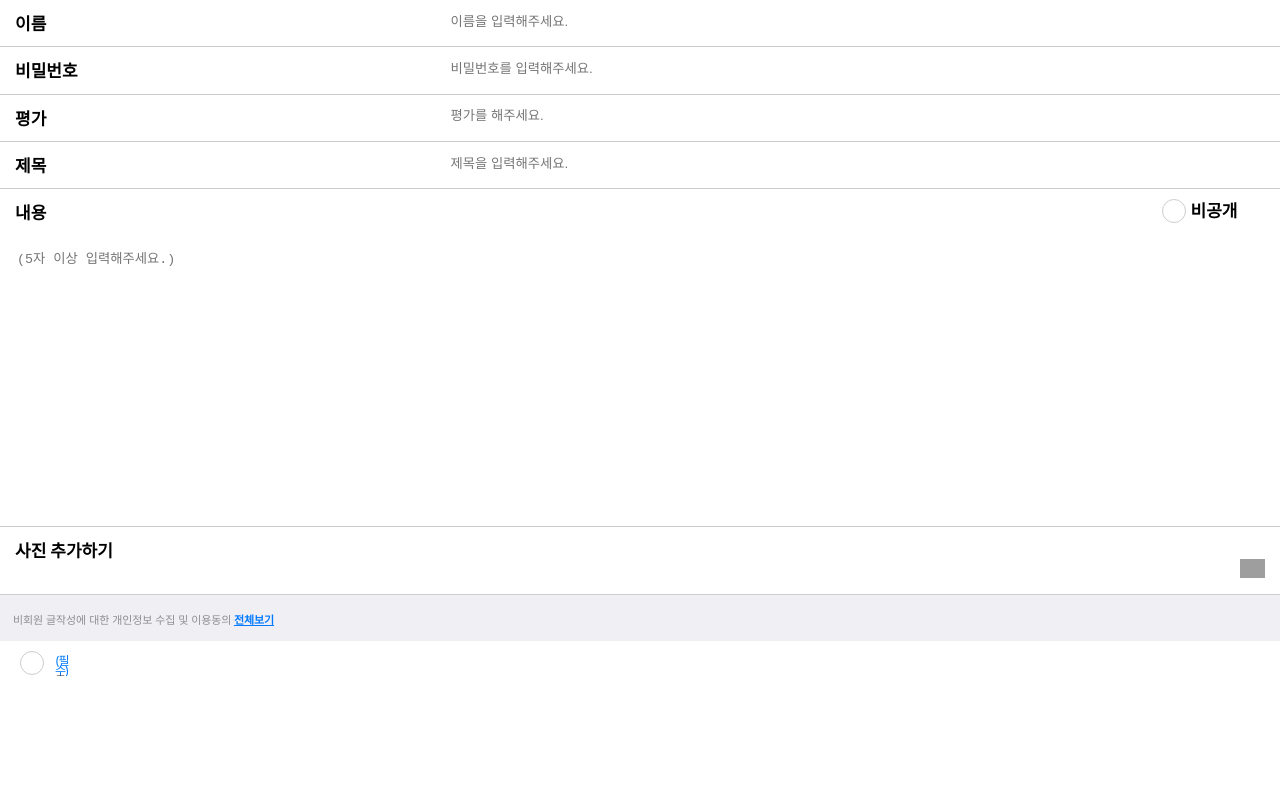
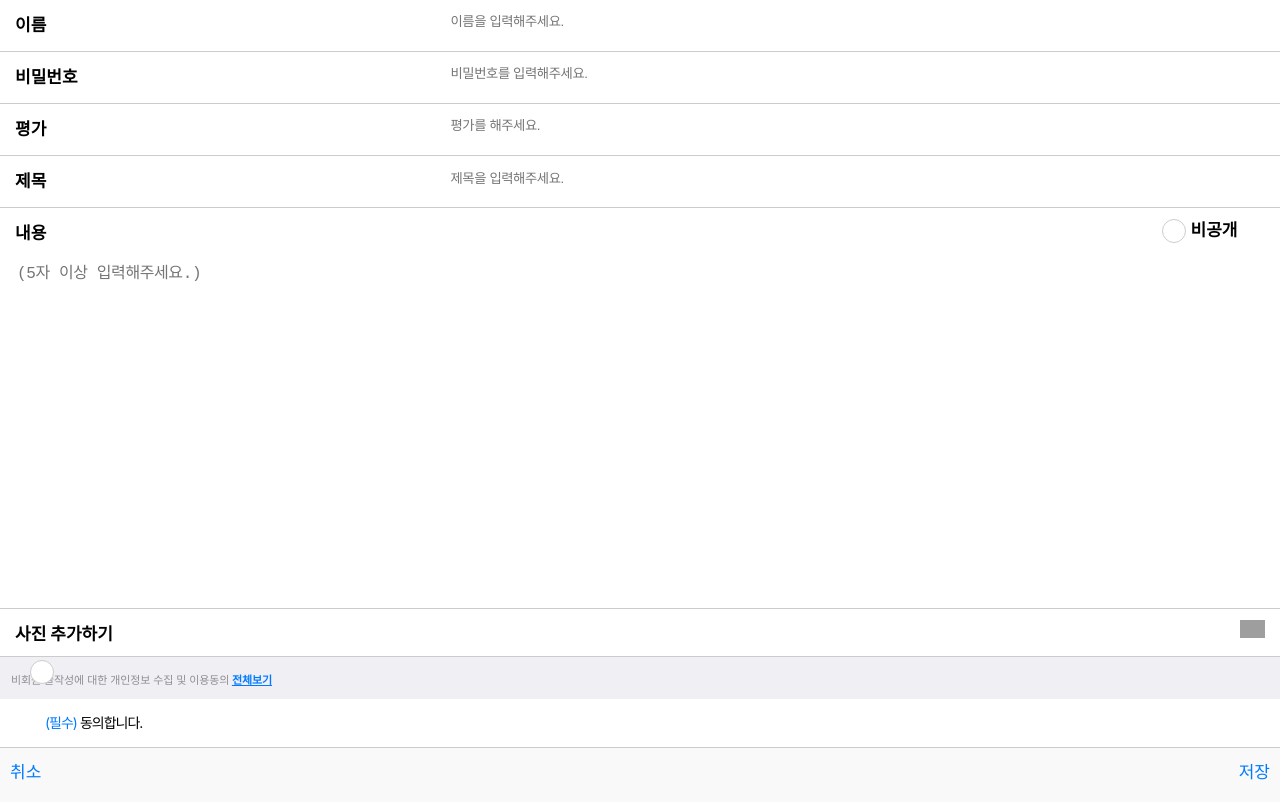
Before and after one commit to sejun3278/crunch_review_page, a React (Create React App) app: page / in a window 1280 px wide. Built offline with nearby package versions, Linux system fonts and the light colour scheme; grey boxes are pictures that could not be loaded.

Commit message:
'view_complete'

```diff
--- /dev/null
+++ b/src/Review_titles.json
@@ -0,0 +1,2 @@
+[
+]
--- a/src/WritePosts.css
+++ b/src/WritePosts.css
@@ -1,6 +1,7 @@
 .posts_div {
   display: grid;
-  grid-template-rows: 7% 7% 7% 7% 50% 10%;
+  grid-template-rows: 6.5% 6.5% 6.5% 6.5% 50% 6% 5%;
+  grid-auto-columns: 100%;
   font-size: 17px;
   font-family: SF Pro Text;
   overflow: auto;
@@ -8,8 +9,8 @@
 
 .posts_contents {
   display: grid;
-  grid-template-rows: 60%;
-  margin-top: -5px;
+  grid-template-rows: 45%;
+  margin-top: -4px;
   padding: 15px;
   border-bottom: solid 1px #ccc;
   font-weight: bold;
@@ -18,23 +19,25 @@
 .posts_input_border {
   text-align: right;
   width: 100%;
-  margin-top: -13px;
+  margin-top: -12px;
 }
 
 .posts_input_inside {
   border: none;
   width: 65%;
+  line-height: 1.29;
+  letter-spacing: -0.4px;
 }
 
 .contents_div {
   display: grid;
   grid-template-columns: 58% 30%;
-  grid-template-rows: 15%;
+  grid-template-rows: 10%;
 }
 
 .public_title {
   margin-left: 25px;
-  line-height: 25px;
+  line-height: 28px;
   font-family: SF Pro Text;
   font-size: 17px;
 }
@@ -44,14 +47,16 @@
   position: relative;
   text-align: right;
   padding: 10px;
-  top: -10px;
+  top: -13px;
   width: 130%;
 }
 
 .agreement_checkbox {
   position: relative;
-  margin-top: 10px;
-  border-bottom: solid 1px #ccc;
+  text-align: left;
+  top: -42px;
+  margin-left: 10px;
+  line-height: 50px;
 }
 
 .checkbox_div label,
@@ -64,6 +69,7 @@
   position: absolute;
   width: 22px;
   height: 22px;
+  margin-top: 3px;
 }
 
 .checkbox_div label:after,
@@ -110,19 +116,17 @@
 /* -------------------------------------------------------------------------- */
 
 .contents_textarea {
-  display: grid;
-  grid-auto-rows: 100%;
   resize: none;
   border: none;
   width: 170%;
   height: 95%;
+  letter-spacing: -0.4px;
+  font-size: 16px;
 }
 
 .add_picture_div {
-  position: grid;
-  grid-auto-rows: 10%;
   text-align: right;
-  margin-top: -6px;
+  margin-top: -13px;
 }
 
 .add_picture_icon {
@@ -138,7 +142,7 @@
 
 .collecting_personal_information_agreement {
   background-color: #efeff4;
-  padding: 13px;
+  padding: 11px;
 }
 
 .collecting_personal_information_agreement_notice {
@@ -153,22 +157,34 @@
 .agreement_ment {
   position: relative;
   font-family: SF Pro Text;
-  font-size: 12px;
-  width: 50%;
+  font-size: 14px;
   text-decoration: none;
-  line-height: 10px;
-  left: 55px;
-  top: -15px;
   letter-spacing: -1px;
+  margin-top: -37px;
+  margin-left: 45px;
 }
 
 .select_result_div {
   position: grid;
+  margin-top: 50px;
+  border-top: solid 1px #ccc;
+  padding: 10px;
+  padding-bottom: 50px;
+  background-color: rgba(248, 248, 248, 0.82);
 }
 
 .agreement_checkbox {
   position: relative;
   width: 2%;
+}
+
+.select_result_save {
+  position: grid;
+  text-align: right;
+  margin-top: -25px;
+  grid-template-rows: -20px;
+  grid-column: 5;
+  grid-row: 1;
 }
 
 /* .App {
--- a/src/WritePosts.js
+++ b/src/WritePosts.js
@@ -109,36 +109,26 @@ class WritePosts extends Component {
                   checked={this.state.agreement}
                 />
                 <label className="agreement_lavel" onClick={() => this.setState({agreement : !this.state.agreement})} htmlFor="checkbox"></label>
-                  <div className="agreement_ment">
+                </div>
+
+                <div className="agreement_ment">
                     <u style={{textDecoration:'none'}}> <u style={{color:'#007aff', textDecoration:'none'}}> (필수) </u> 동의합니다. </u>
                   </div>
-                </div>
             </div>
 
-            {/* <div className="select_result_div">
-                <div>
+            <div className="select_result_div">
+                <div className="select_result_cancle">
                   <a style={{color:'#007aff', textAlign:'left'}}> 취소 </a>
                 </div>
 
-                <div>
-                  <a> 저장 </a>
+                <div className="select_result_save">
+                  <a style={{color:'#007aff', textAlign:'right'}}> 저장 </a>
                 </div>
-            </div> */}
-        </div>
-
-
+            </div>
+          </div>
         </form>
       );
     }
   }
 
   export default WritePosts;
-
-
-//   <div className="collecting_personal_information_agreement checkbox_div">
-//                   <input
-//                     type="checkbox"
-//                     checked={this.state.agreement}
-//                   />
-//                   <label className="check_lavel" onClick={() => this.setState({agreement : !this.state.agreement})} htmlFor="checkbox"></label>
-//                 </div>
```
